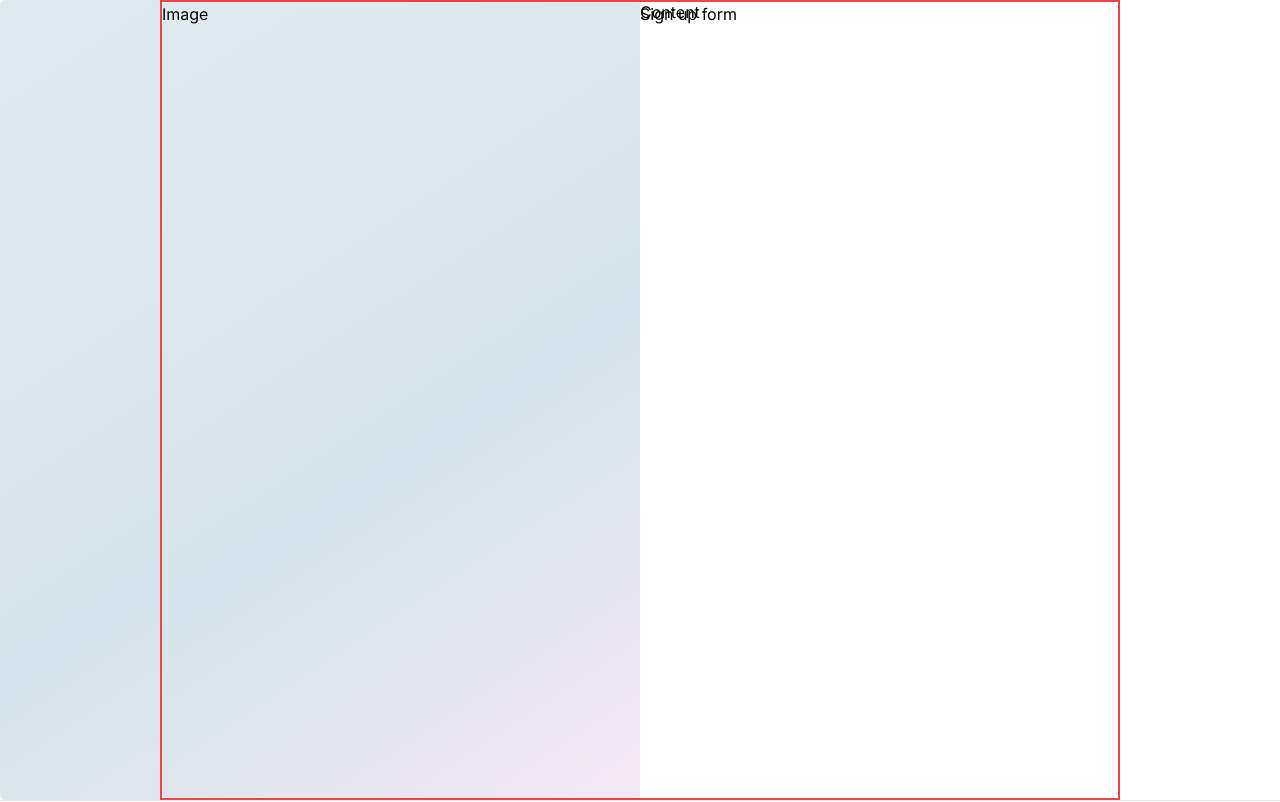
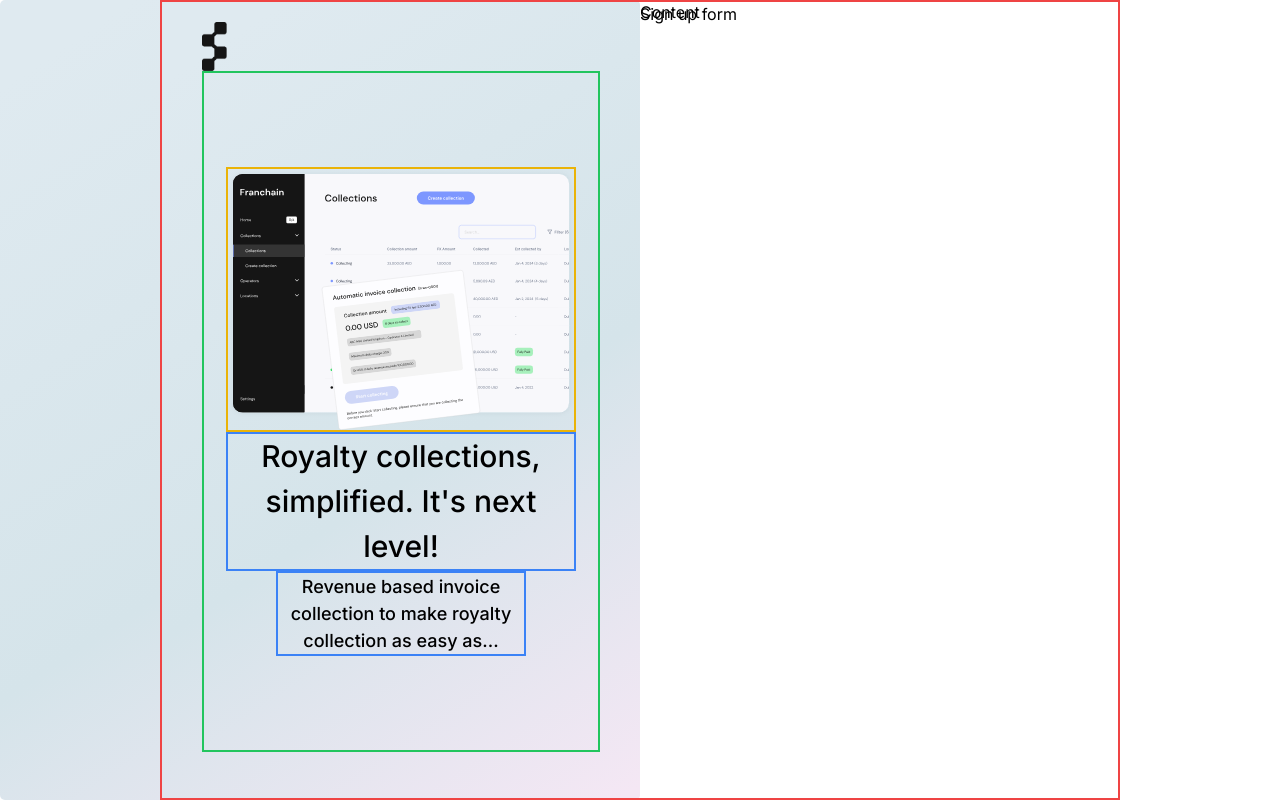
Before and after one commit to allenarduino/technical-test, a Next.js app: page /signup in a window 1280 px wide. Shown: the top 802 px of the page. Built offline with nearby package versions, Linux system fonts and the light colour scheme.

Commit message:
Added the left side of the signup page with image and some texts

```diff
--- a/src/app/layout.tsx
+++ b/src/app/layout.tsx
@@ -19,7 +19,6 @@ export default function RootLayout({
     <html lang="en">
       <body className={inter.className}>
         {children}
-        <Footer />
       </body>
 
     </html>
--- a/src/app/signup/page.tsx
+++ b/src/app/signup/page.tsx
@@ -1,11 +1,13 @@
 import React from "react";
 import "../../../src/app/globals.css";
+import Image from "next/image";
 
 
 interface SignupProps { }
 
 const Signup: React.FC<SignupProps> = () => {
-    return (<>
+    return (
+        <>
             <div className="fixed md:w-full min-h-[100vh] md:grid md:grid-cols-2 relative">
                 <div
                     style={{
@@ -21,6 +23,7 @@ const Signup: React.FC<SignupProps> = () => {
 
                     <div className=" w-3/4 h-full grid md:grid-cols-2 border-red-500 border-2">
                         <div
+                            className="px-10 py-5"
                             style={{
                                 background: '#f0f0f0',
                                 backgroundImage: 'linear-gradient(146.36deg, #DFEAF0 7.24%, #D5E4EA 57.18%, #F4E7F4 98.87%)',
@@ -28,14 +31,44 @@ const Signup: React.FC<SignupProps> = () => {
                                 backgroundRepeat: 'no-repeat',
                                 borderRadius: '5px',
                             }}
-                    > Image</div>
-                    <div>Sign up form</div>
+                        >
+                            <Image
+                                src="/images/Group 11303.png"
+                                width="25"
+                                height="25"
+                                alt="logo"
+                            />
+
+                            <div className="flex flex-col items-center justify-center h-[90%] w-full border-green-500 border-2">
+                                <Image
+                                    src="/images/Sign up screen SVG.svg"
+                                    width="0"
+                                    height="0"
+                                    alt="screen-image"
+                                    className=" w-[70%] border-yellow-500 border-2 min-w-[350px]"
+                                />
+
+                                <div className="text-wrapper w-[65%] min-w-[350px] flex text-center border-blue-500 border-2">
+                                    <p className="font-medium text-[30px]">Royalty collections, simplified. It's next level!</p>
+                                </div>
+
+                                <div className="text-wrapper w-[60%] min-w-[250px] flex text-center border-blue-500 border-2">
+                                    <p className="font-[500] text-[18px]">Revenue based invoice collection to make royalty collection as easy as...</p>
+                                </div>
+
+                            </div>
+                        </div>
+                        <div>
+                            Sign up form
+                        </div>
+                    </div>
                 </div>
             </div>
 
-        </div>
 
 
-    </>)
+
+        </>
+    )
 }
 export default Signup;
```
Lines whose indentation alone changed are shown as unchanged.
